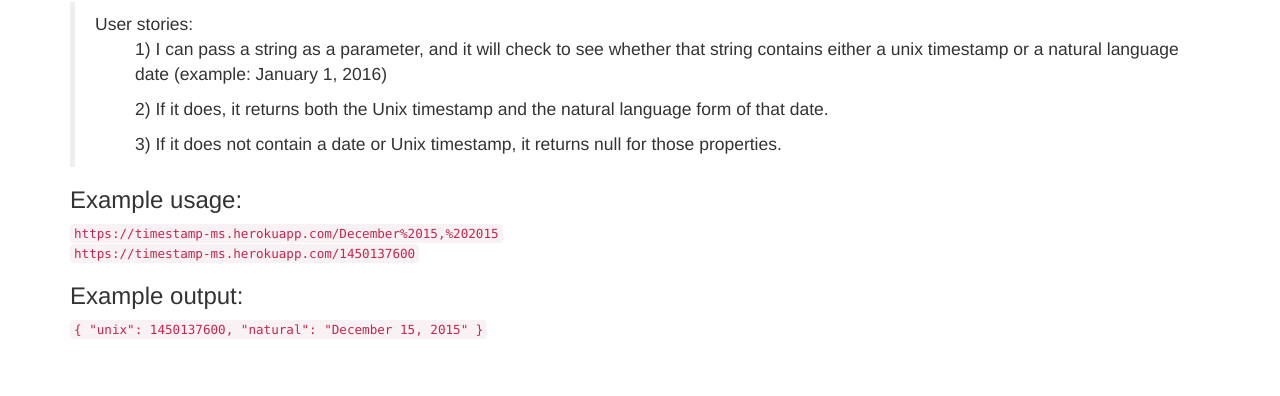
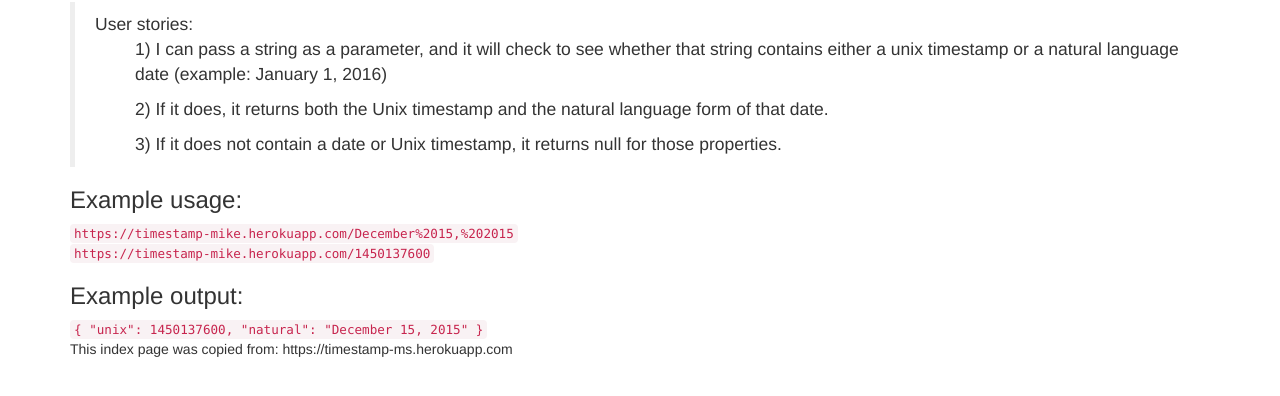
Before and after one commit to miguells/timestamp, a website: page public/index.html in a window 1280 px wide. Shown: the part 68-464 px from the top of the page. Drawn offline with nearby package versions, Linux system fonts and the light colour scheme.

Commit message:
Update index.html

```diff
--- a/public/index.html
+++ b/public/index.html
@@ -17,8 +17,8 @@
                 <ul>3) If it does not contain a date or Unix timestamp, it returns null for those properties.</ul>
             </blockquote>
             <h3>Example usage:</h3>
-            <code>https://timestamp-ms.herokuapp.com/December%2015,%202015</code><br>
-            <code>https://timestamp-ms.herokuapp.com/1450137600</code>
+            <code>https://timestamp-mike.herokuapp.com/December%2015,%202015</code><br>
+            <code>https://timestamp-mike.herokuapp.com/1450137600</code>
             <h3>Example output:</h3>
             <code>
                 {
@@ -26,6 +26,9 @@
                   "natural": "December 15, 2015"
                 }
             </code>
+            <footer>
+                This index page was copied from: https://timestamp-ms.herokuapp.com
+            </footer>
         </div>
     </body>
 </html>
```
